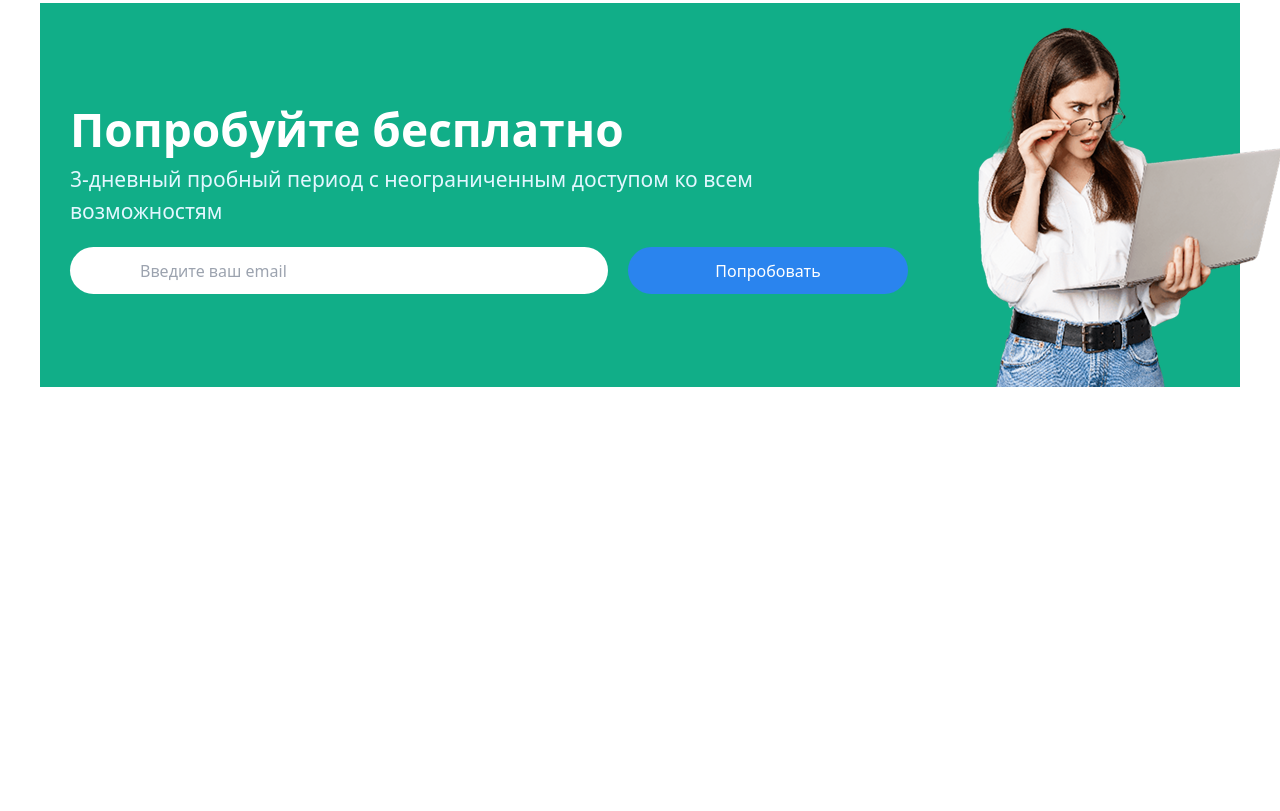
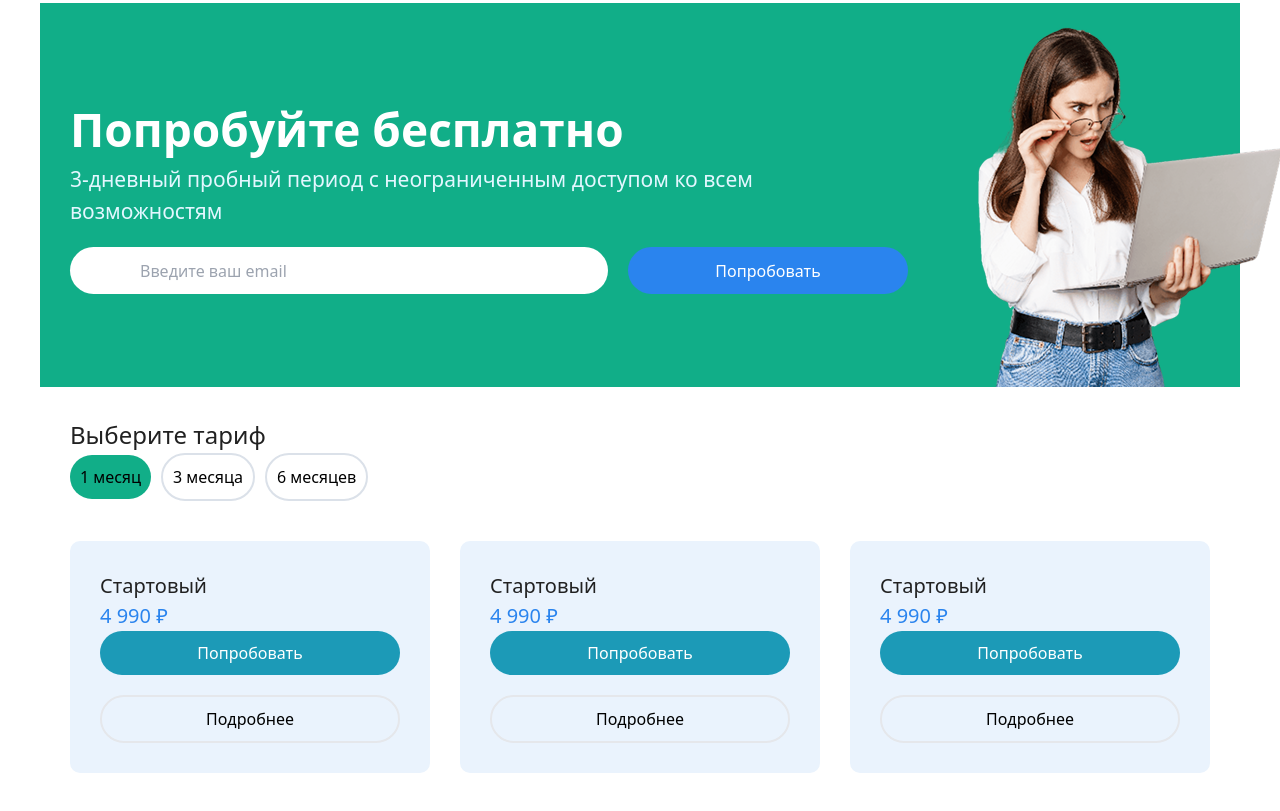
Before and after one commit to smuhriddin2006/Practice_6, a website: page src/index.html in a window 1280 px wide. Shown: the part 3334-4145 px from the top of the page. Before the commit the page ends 3741 px from the top, so only its background shows below. Drawn offline with nearby package versions, Linux system fonts and the light colour scheme; files that its build step writes are made by us from their sources.

Commit message:
Section 7 is done !

```diff
--- a/src/index.html
+++ b/src/index.html
@@ -168,7 +168,7 @@
             </article>
         </section>
 
-                <section class="max-w-[1200px] m-auto  bg-[#11AE88] flex flex-col justify-center items-center xl:flex-row xl:justify-start xl:w-[1200px] mt-[100px]">
+        <section class="max-w-[1200px] m-auto  bg-[#11AE88] flex flex-col justify-center items-center xl:flex-row xl:justify-start xl:w-[1200px] mt-[100px]">
             <article class="p-[30px] rounded-[30px]">
                 <h2 class="text-[21px] font-[400] text-[#FFFFFF] xl:text-[46px] xl:font-[600] ">Попробуйте бесплатно</h2>
                 <p class="text-[16px] font-[400] text-[#E3F7FF] xl:text-[21px] *:">3-дневный пробный период с неограниченным доступом ко всем возможностям</p>
@@ -179,6 +179,43 @@
             </article>
             <img src="/src/[removal 3.png" alt="">
         </section>
+
+        <section class="max-w-[1200px] m-auto p-[30px]">
+            <article>
+                <h2 class="text-[24px] font-[400] text-[#212121]">Выберите тариф</h2>
+                <div class="flex items-center gap-[10px]">
+                    <p class="  p-[10px] bg-[#11AE88] rounded-[30px] ">1 месяц</p>
+                    <p class="  p-[10px] bg-[white] rounded-[30px] border-[2px] border-solid border-[#DBE1E9]">3 месяца</p>
+                    <p class="  p-[10px] bg-[white] rounded-[30px] border-[2px] border-solid border-[#DBE1E9]">6 месяцев</p>
+                </div>
+            </article>
+            <article class="mt-[40px] flex flex-col gap-[30px] xl:flex-row">
+                <div class="bg-[#EAF3FD] p-[30px] rounded-[10px] xl:w-[500px]">
+                    <h3 class="text-[20px] font-[400] text-[#212121]">Стартовый</h3>
+                    <h6  class="text-[20px] font-[400] text-[#2A84EE]">4 990 ₽</h6>
+                    <div class="flex flex-col gap-[20px]">
+                        <button class="bg-[#1C9AB7] p-[10px] rounded-[30px] text-[white]">Попробовать</button>
+                        <button class="border-[2px] border-solid bordr-[#11AE88] p-[10px] rounded-[30px]">Подробнее</button>
+                    </div>
+                </div>
+                                <div class="bg-[#EAF3FD] p-[30px] rounded-[10px] xl:w-[500px]">
+                    <h3 class="text-[20px] font-[400] text-[#212121]">Стартовый</h3>
+                    <h6  class="text-[20px] font-[400] text-[#2A84EE]">4 990 ₽</h6>
+                    <div class="flex flex-col gap-[20px]">
+                        <button class="bg-[#1C9AB7] p-[10px] rounded-[30px] text-[white]">Попробовать</button>
+                        <button class="border-[2px] border-solid bordr-[#11AE88] p-[10px] rounded-[30px]">Подробнее</button>
+                    </div>
+                </div>
+                                <div class="bg-[#EAF3FD] p-[30px] rounded-[10px] xl:w-[500px]">
+                    <h3 class="text-[20px] font-[400] text-[#212121]">Стартовый</h3>
+                    <h6  class="text-[20px] font-[400] text-[#2A84EE]">4 990 ₽</h6>
+                    <div class="flex flex-col gap-[20px]">
+                        <button class="bg-[#1C9AB7] p-[10px] rounded-[30px] text-[white]">Попробовать</button>
+                        <button class="border-[2px] border-solid bordr-[#11AE88] p-[10px] rounded-[30px]">Подробнее</button>
+                    </div>
+                </div>
+            </article>
+        </section>
     </main>
 </body>
 </html>
```
